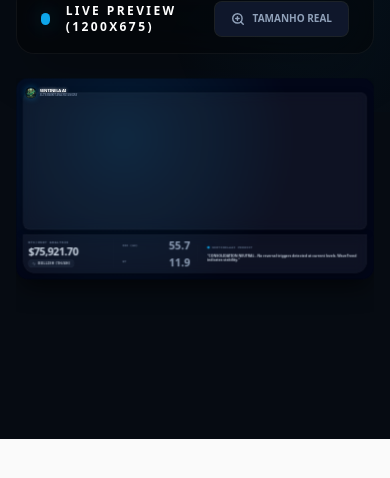
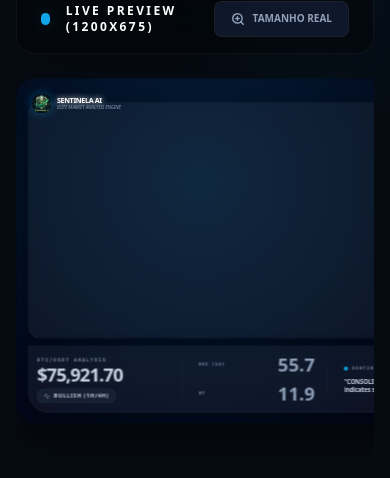
Before and after one commit to danielguollo80-ui/sentinela-web-app, a Next.js app: page / in a window 390 px wide. Shown: the part 732-1210 px from the top of the page. Before the commit the page ends 1171 px from the top, so only its background shows below. Built offline with nearby package versions, Linux system fonts and the light colour scheme; no server answers.

Commit message:
fix: center layout mobile + bigger chart on mobile (scale 1200→700 + overflow-x-auto)

```diff
--- a/src/app/crypto/page.tsx
+++ b/src/app/crypto/page.tsx
@@ -8,7 +8,7 @@ export const metadata = {
 
 export default function CryptoPage() {
   return (
-    <main className="min-h-screen bg-[#060b12] text-slate-100 font-sans antialiased selection:bg-emerald-500/30">
+    <main className="min-h-screen overflow-x-hidden bg-[#060b12] text-slate-100 font-sans antialiased selection:bg-emerald-500/30">
       <div className="fixed inset-0 bg-[radial-gradient(ellipse_80%_50%_at_50%_-10%,rgba(16,185,129,0.08),transparent)] pointer-events-none" />
 
       <div className="relative pt-10 pb-24">
--- a/src/app/page.tsx
+++ b/src/app/page.tsx
@@ -2,7 +2,7 @@ import { BannerGenerator } from "@/components/banner-generator";
 
 export default function Home() {
   return (
-    <main className="min-h-screen bg-[#060b12] text-slate-100 font-sans antialiased selection:bg-emerald-500/30">
+    <main className="min-h-screen overflow-x-hidden bg-[#060b12] text-slate-100 font-sans antialiased selection:bg-emerald-500/30">
       {/* Background gradients */}
       <div className="fixed inset-0 bg-[radial-gradient(ellipse_80%_50%_at_50%_-10%,rgba(16,185,129,0.14),transparent)] pointer-events-none" />
       <div className="fixed inset-0 bg-[radial-gradient(ellipse_40%_30%_at_80%_80%,rgba(14,165,233,0.06),transparent)] pointer-events-none" />
--- a/src/components/banner-generator.tsx
+++ b/src/components/banner-generator.tsx
@@ -27,6 +27,7 @@ export const BannerGenerator = () => {
   const chartRef = useRef<SentinelaChartHandle>(null);
   const [scale, setScale] = useState(1);
   const [isZoomed, setIsZoomed] = useState(false);
+  const [isMobileView, setIsMobileView] = useState(false);
   const [isExporting, setIsExporting] = useState(false);
   const [isExportingJpg, setIsExportingJpg] = useState(false);
   const [previewUrl, setPreviewUrl] = useState<string | null>(null);
@@ -266,8 +267,12 @@ export const BannerGenerator = () => {
 
     const updateScale = () => {
       if (containerRef.current) {
-        const availableWidth = containerRef.current.offsetWidth;
-        const newScale = isZoomed ? 1 : Math.min(1, availableWidth / 1200);
+        const aw = containerRef.current.offsetWidth;
+        const mobile = aw < 768;
+        setIsMobileView(mobile);
+        // Mobile: divide por 700 → escala ~0.56 em 390px → gráfico ~258px de altura
+        // Desktop: divide por 1200 → cabe na tela sem scroll
+        const newScale = isZoomed ? 1 : Math.min(1, aw / (mobile ? 700 : 1200));
         setScale(newScale);
       }
     };
@@ -437,13 +442,13 @@ export const BannerGenerator = () => {
                  </ShadButton>
               </div>
 
-              <div ref={containerRef} className={`w-full overflow-hidden pb-12 flex flex-col items-center ${isZoomed ? 'overflow-x-auto justify-start' : 'justify-center'}`}>
+              <div ref={containerRef} className={`w-full pb-12 flex flex-col ${(isZoomed || isMobileView) ? 'overflow-x-auto items-start' : 'overflow-hidden items-center justify-center'}`}>
                  <div
                    style={{
                      width: '1200px',
                      height: '675px',
                      transform: `scale(${scale})`,
-                     transformOrigin: isZoomed ? 'top left' : 'top center',
+                     transformOrigin: (isZoomed || isMobileView) ? 'top left' : 'top center',
                      marginBottom: `-${675 * (1 - scale)}px`,
                      transition: 'transform 0.3s cubic-bezier(0.4, 0, 0.2, 1), margin 0.3s cubic-bezier(0.4, 0, 0.2, 1)'
                    }}
```
